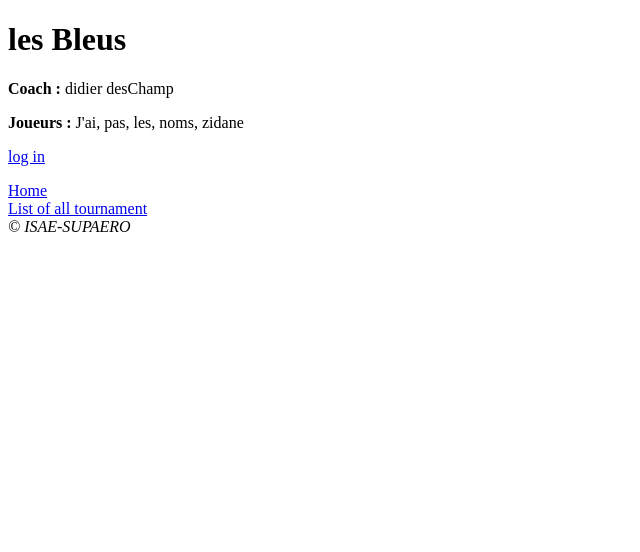
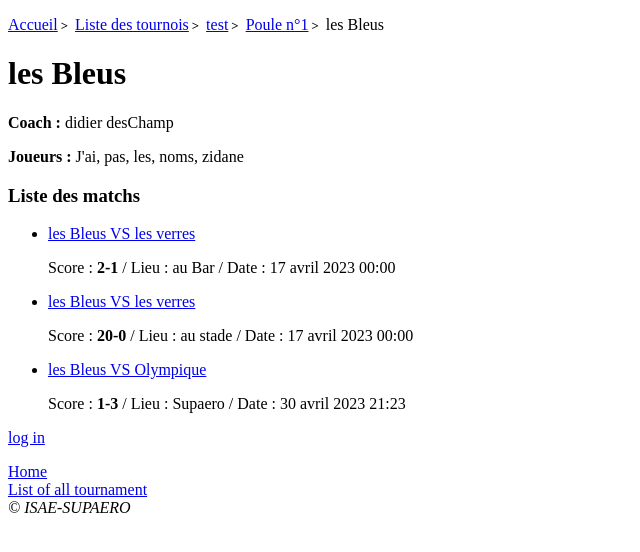
Before and after one commit to valentinWasq/tournois-valentin-wasquel, a Django app: page /team/1 in a window 1280 px wide. Shown: the top 552 px of the page, without its empty margins (0-640 px from the left). Run offline with Django 4.2, Linux system fonts and the light colour scheme; data comes from the database, SQL or seed files in the repository.

Commit message:
Menu de navigation

```diff
--- /dev/null
+++ b/tournois/static/style.css
@@ -0,0 +1,21 @@
+nav {
+    background: white;
+}
+
+.crumbs ol {
+    list-style-type: none;
+    padding-left: 0;
+}
+
+.crumb {
+    display: inline-block;
+}
+
+.crumb a::after {
+    display: inline-block;
+    color: black;
+    content: '>';
+    font-size: 80%;
+    font-weight: bold;
+    padding: 0 3px;
+}
--- a/tournois/tournoisApp/models.py
+++ b/tournois/tournoisApp/models.py
@@ -107,7 +107,7 @@ class Match(models.Model):
     Pool = models.ForeignKey(Pool, on_delete=models.DO_NOTHING)
 
     def getScoreString(self):
-        return str(self.Score1) + ':' + str(self.Score2)
+        return str(self.Score1) + '-' + str(self.Score2)
 
     def Teams(self):
         return [self.Team1, self.Team2]
--- a/tournois/tournoisApp/templates/tournois/TeamDetail.html
+++ b/tournois/tournoisApp/templates/tournois/TeamDetail.html
@@ -2,8 +2,35 @@
 
 {% block title %}Val's Tournament : {{team.Name}}{% endblock title %}
 
+{% block head %}
+{% load static %}
+<link rel="stylesheet" href="{% static 'style.css' %}">
+{% endblock head%}
+
 {% block content %}
+<nav class="crumbs">
+    <ol>
+        <li class="crumb"><a href="{% url 'tournament:home' %}">Accueil</a></li>
+        <li class="crumb"><a href="{% url 'tournament:tournamentList' %}">Liste des tournois</a></li>
+        <li class="crumb"><a href="{% url 'tournament:tournamentDetail' recent.Pool.Tournois.id %}">{{recent.Pool.Tournois}}</a></li>
+        <li class="crumb"><a href="{% url 'tournament:poolDetail' recent.Pool.id %}">Poule n°{{recent.Pool.index}}</a></li>
+        <li class="crumb"> {{team.Name}} </li>
+    </ol>
+</nav>
     <h1>{{team.Name}}</h1>
     <p><B> Coach :</B> {{team.Coach}} </p>
     <p><B> Joueurs :</B> {{team.ListOfPLayer}} </p>
+
+    <h3>Liste des matchs </h3>
+    {% if matchs%}
+        <ul>
+        {%for match in matchs%}
+        <li><a href= "{% url 'tournament:matchDetail' match.id %}">{{match.Team1.Name}} VS {{match.Team2.Name}}</a></li>
+        <p>Score : <B>{{match.getScoreString}}</B> / Lieu : {{match.Location}} / Date : {{match.Date}} </p>
+        {%endfor%}
+        </ul>
+    {%else%}
+    <p>Ne participe à aucun match</p>
+    {%endif%}
+
 {% endblock content %}
--- a/tournois/tournoisApp/views.py
+++ b/tournois/tournoisApp/views.py
@@ -139,7 +139,9 @@ def matchDetail(request, pk):
 def teamDetail(request, pk):
     template_name = 'tournois/TeamDetail.html'
     team = Team.objects.get(id=pk)
-    context = {'team': team}
+    matchs = Match.objects.filter(Team1__id__contains=pk).union(Match.objects.filter(Team2__id__contains=pk))
+    last_match = matchs[0] #pour le menu, poule et tournoi de son dernier match
+    context = {'team': team, "matchs":matchs, "recent":last_match}
     return render(request, template_name, context)
 
 @login_required
```
Also changed, not shown: tournois/tournoisApp/templates/tournois/MatchDetail.html (+19 -2 lines), tournois/tournoisApp/templates/tournois/PoolDetail.html (+13 -0 lines), tournois/tournoisApp/templates/tournois/TournamentDetail.html (+12 -1 lines), tournois/tournoisApp/templates/tournois/TournamentList.html (+11 -0 lines).
